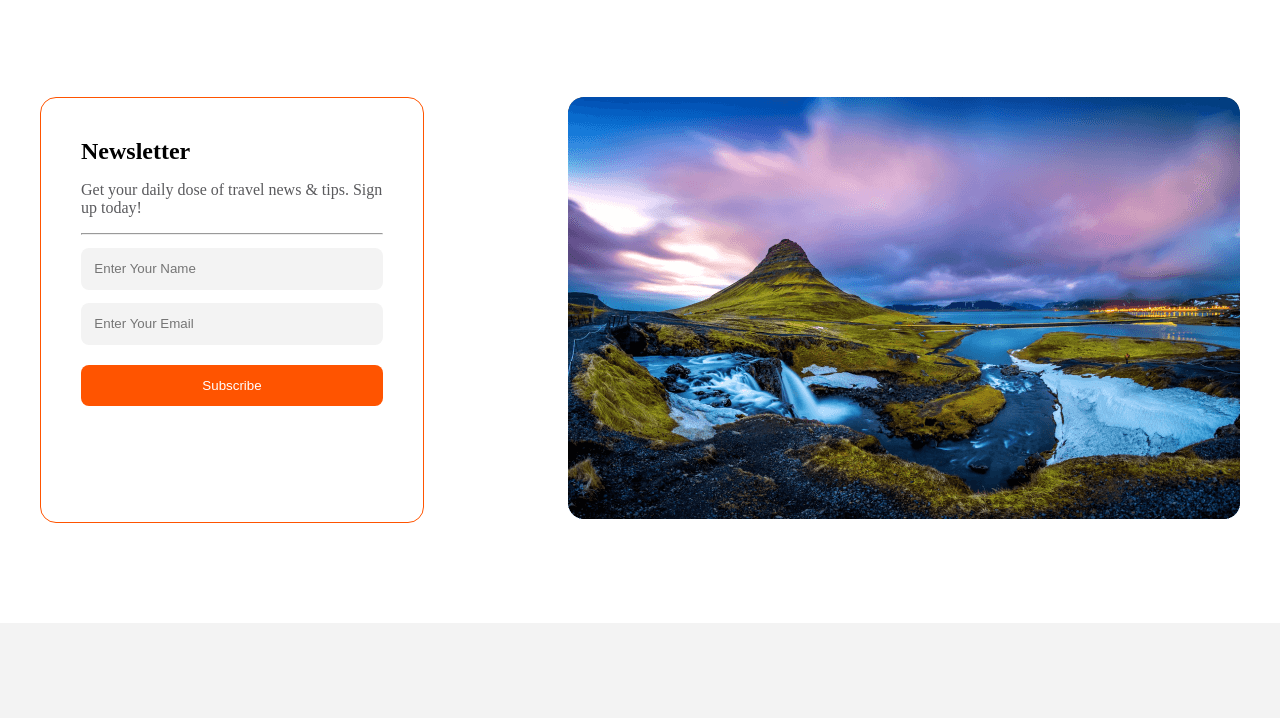
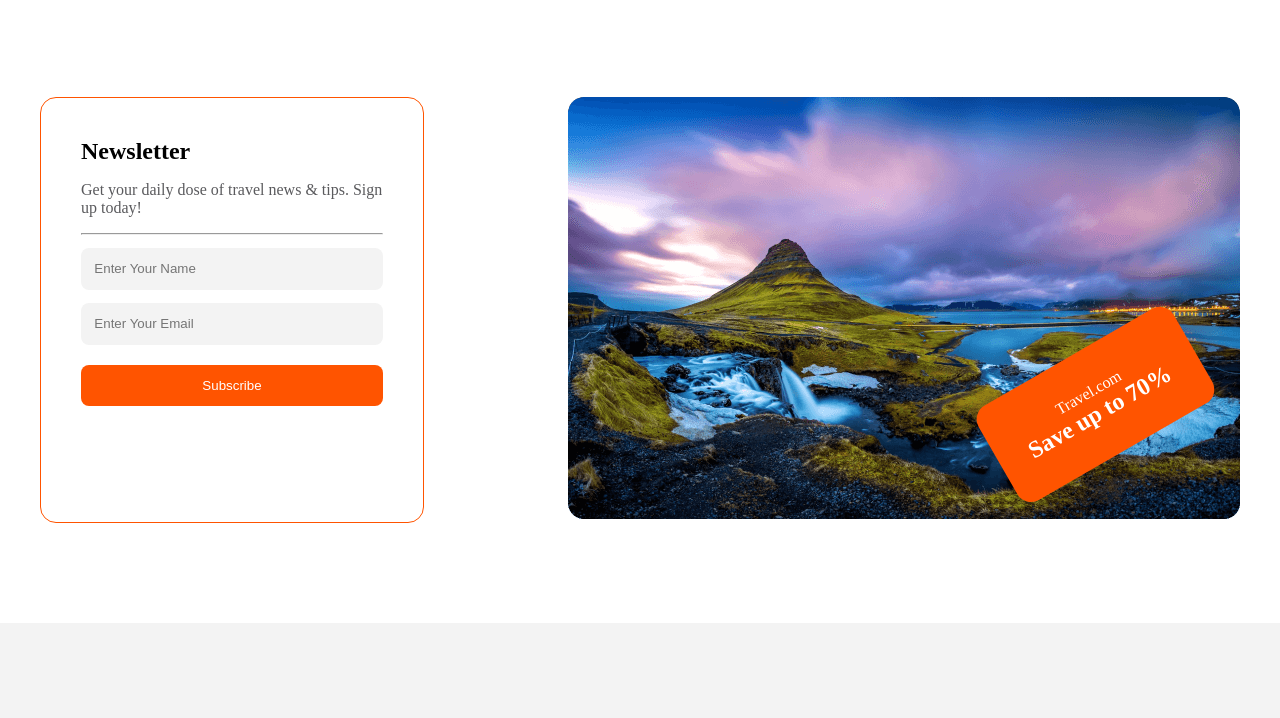
Before and after one commit to Rayhan-Rony/World_Tour, a plain HTML site: page index.html in a window 1280 px wide. Shown: the part 3929-4647 px from the top of the page. Drawn offline with Linux system fonts and the light colour scheme.

```diff
--- a/index.html
+++ b/index.html
@@ -257,7 +257,11 @@
                         <button class="primary-btn form-btn">Subscribe</button>
                     </form>
                 </div>
-                <div>
+                <div class="newslater-overlay">
+                    <div class="newslater-overlay-info">
+                        <p>Travel.com</p>
+                        <h2>Save up to 70%</h2>
+                    </div>
                     <img class="newslater-img" src="Images/mountain.png" alt="">
                 </div>
             </div>
--- a/style.css
+++ b/style.css
@@ -325,7 +325,21 @@
     width: 100%;
     margin-top: 1.5em;
 }
+.newslater-overlay{
+    position: relative;
+}
+.newslater-overlay-info{
+    position: absolute;
+    bottom: 4em;
+    right: 2em;
+    color: white;
+    background-color: #FF5400;
+    padding: 2em;
+    border-radius: 1em;
+    text-align: center;
+    transform: rotate(-30deg);
 
+}
 /* foooter  */
 .footer-container {
     background: rgba(19, 19, 24, 0.05);
```
